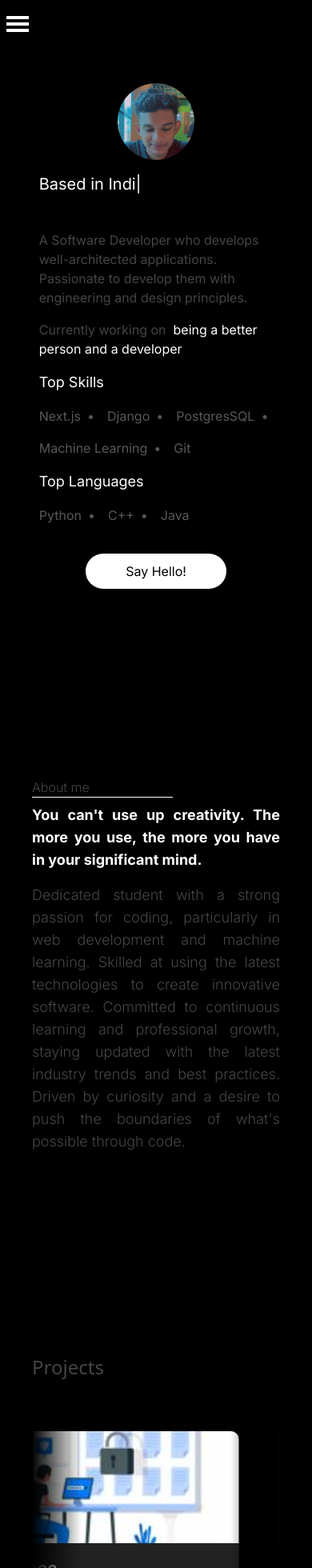
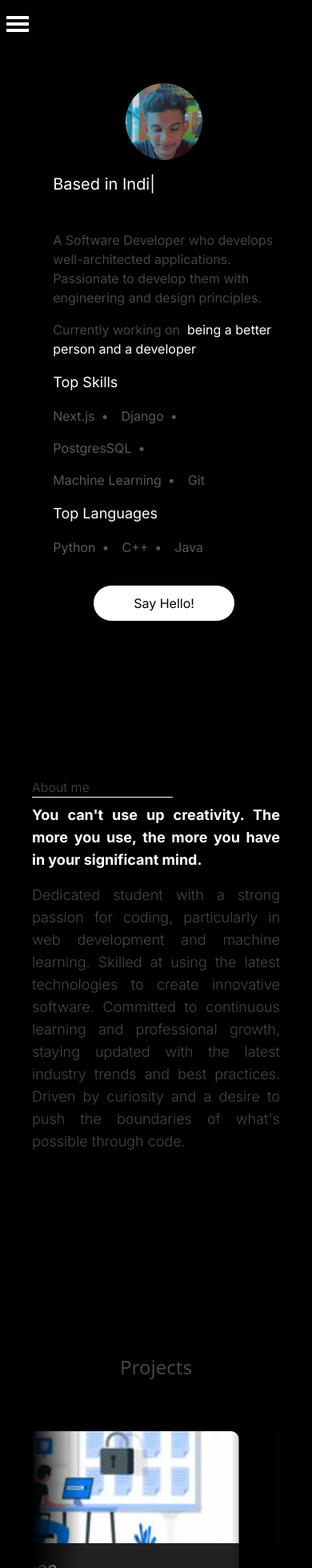
Before and after one commit to Rohithk2003/portfolio, a Next.js app: page / in a window 390 px wide. Shown: the top 1960 px of the page at 80% size. Built offline with nearby package versions, Linux system fonts and the light colour scheme; grey boxes are pictures that could not be loaded; what tailwindcss-animated would draw is missing.

Commit message:
Update styling and layout of Project component in Project.js and navbar.js

```diff
--- a/components/Project.js
+++ b/components/Project.js
@@ -153,7 +153,7 @@ export default function Project() {
 			id={"projects"}
 			className="flex flex-col justify-center items-center md:h-[100vh] h-svh gap-10 md:p-20 p-10 "
 		>
-			<p className="text-2xl text-start text-[#454545] md:w-3/4 w-full ">
+			<p className="text-2xl md:text-start text-center text-[#454545] md:w-3/4 w-full ">
 				Projects
 			</p>
 			<div className="flex flex-row md:p-5 p-0 gap-10 justify-center  items-center w-full">
--- a/components/main.js
+++ b/components/main.js
@@ -34,7 +34,7 @@ export default function Main() {
 		>
 			<div
 				className={
-					"lg:w-2/3 w-full mt-10 flex justify-start gap-4 slide-in-left items-center flex-col"
+					"lg:w-2/3 w-full mt-10 flex justify-start gap-4 pl-5 md:pl-0 slide-in-left items-center flex-col"
 				}
 			>
 				<div className={"flex lg:justify-start justify-center lg:w-1/2 w-full"}>
--- a/components/services.tsx
+++ b/components/services.tsx
@@ -8,10 +8,12 @@ const inter = Inter({
 })
 const services = [
     {
+        "id":1,
         "image_link": www,
         "text": "Web Design",
         "about": "Elevate your online presence with dynamic and immersive web development with stunning and functionally seamless websites that leave a lasting impact."
     }, {
+        "id":2,
         "image_link": web,
         "text": "UI Development",
         "about": "Unlock the potential of unforgettable user experiences through cutting-edge UI development"
@@ -59,7 +61,7 @@ export default function Services() {
             <div className={"flex w-full flex-wrap h-full flex-row justify-center gap-14 "}>
                 {services.map((service, index) => {
                     return (
-                        <ServiceCard key={index} image_link={service.image_link} text={service.text}
+                        <ServiceCard key={service.id} image_link={service.image_link} text={service.text}
                                      about={service.about}/>
                     )
                 })}
```
